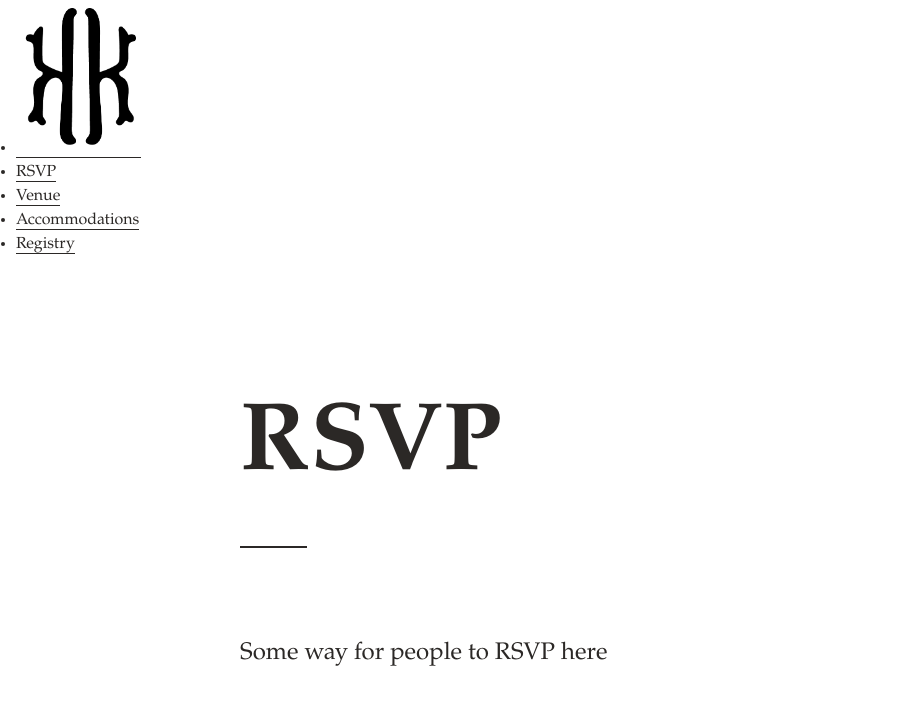
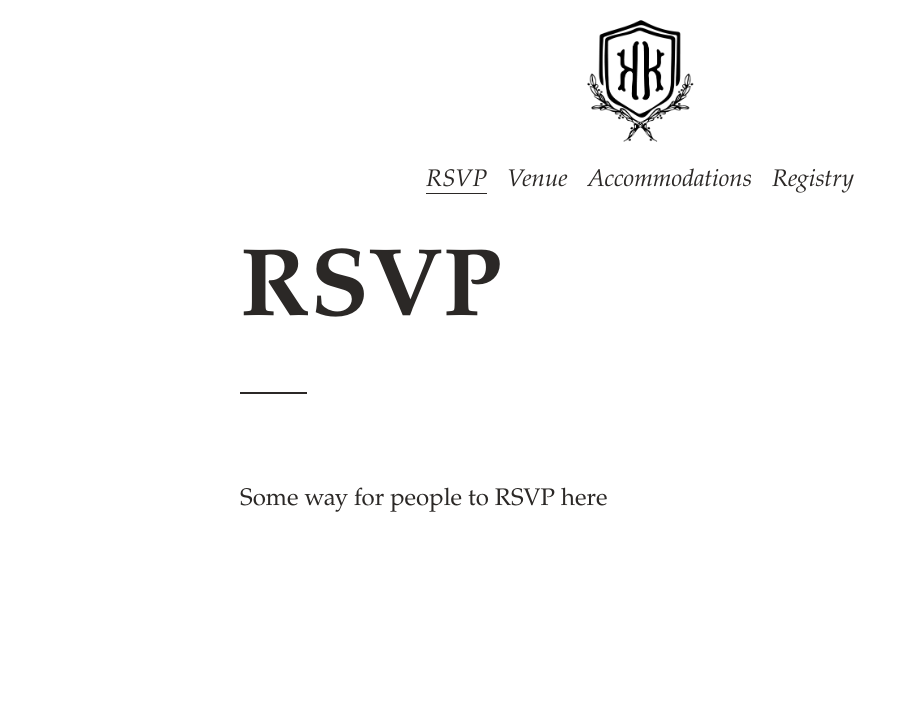
Before and after one commit to KrisPlunkett/krisandkatie, a Jekyll site: the page built from rsvp.md, in a window 1280 px wide. Shown: the top 705 px of the page, without its empty margins (0-916 px from the left). Built offline with Jekyll 4.4.1, drawn with Linux system fonts in a browser that asks for light colours.

Commit message:
Navigation for all clients looks good

```diff
--- a/_includes/head.html
+++ b/_includes/head.html
@@ -8,10 +8,10 @@
 
     {% assign user_url = site.url | append: site.baseurl %}
     {% assign full_base_url = user_url | default: site.github.url %}
-    <link rel="stylesheet" href="{{ "/assets/style.css" | prepend: full_base_url }}">
+    <link rel="stylesheet" href="{{ '/assets/style.css' | prepend: full_base_url }}">
 
     <link rel="canonical" href="{{ page.url | replace:'index.html','' | prepend: site.baseurl | prepend: site.url }}">
-    <link rel="alternate" type="application/rss+xml" title="{{ site.title }}" href="{{ "/feed.xml" | prepend: site.baseurl | prepend: site.url }}">
+    <link rel="alternate" type="application/rss+xml" title="{{ site.title }}" href="{{ '/feed.xml' | prepend: site.baseurl | prepend: site.url }}">
 
   <link rel="icon" type="image/png" href="/assets/favicon-32x32.png" sizes="32x32" />
   <link rel="icon" type="image/png" href="/assets/favicon-16x16.png" sizes="16x16" />
--- a/_includes/header.html
+++ b/_includes/header.html
@@ -8,20 +8,22 @@
     </a>
   </div> -->
 
-    <div class="">
-        <ul class="">
-            <li class="">
-                <a class="" href="{{ site.baseurl }}/">
-                    <img class="icon-size" alt="home" src="{{ "/assets/kk.png" | prepend: full_base_url }}">
+    <div id="nav" class="center mt-2">
+        <ul class="list-reset">
+            <li class="mb-1">
+                <a class="no-underline" href="{{ site.baseurl }}/">
+                    <img class="icon-size" alt="home" src="{{ "/assets/crest.png" | prepend: full_base_url }}">
                 </a>
             </li>
             {% assign sorted_pages = site.pages | sort:"order" %}
             {% for my_page in sorted_pages %}
             {% if my_page.title %}
-            <li class="">
-                <a class="" href="{{ my_page.url | prepend: site.baseurl }}">
-                    {{ my_page.title }}
-                </a>
+            <li class="inline px-1">
+            {% if my_page.permalink == page.permalink %}
+                <a class="italic h3" href="{{ my_page.url | prepend: site.baseurl }}">{{ my_page.title }}</a>
+            {% else %}
+                <a class="no-underline italic h3" href="{{ my_page.url | prepend: site.baseurl }}">{{ my_page.title }}</a>
+            {% endif %}
             </li>
             {% endif %}
             {% endfor %}
--- a/_includes/page_heading.html
+++ b/_includes/page_heading.html
@@ -1,5 +1,5 @@
-<div class="mt-4 mb-2 clearfix header-text mt-reset">
-  <h1 class="h0 inline-block py-2 mt-4 header-title mt-2-im">{{ page.title }}</h1>
+<div class="mt-2 mb-2 clearfix header-text mt-reset">
+  <h1 class="h0 inline-block py-2 mt-2 header-title mt-2-im">{{ page.title }}</h1>
   <div class="clearfix mb-4 py-1 mb-reset">
     <div class="col-1 sm-width-full border-top-thick">
   </div>
--- a/_sass/_utilities.scss
+++ b/_sass/_utilities.scss
@@ -49,7 +49,6 @@
 
 .list-reset {
   list-style: none;
-  padding-left: 0;
 }
 
 /* Border utilities */
@@ -218,7 +217,7 @@
 
 // Nav
 .icon-size {
-  width: 10%;
+  width: 7em;
 }
 
 // Mobile tweaks
```
